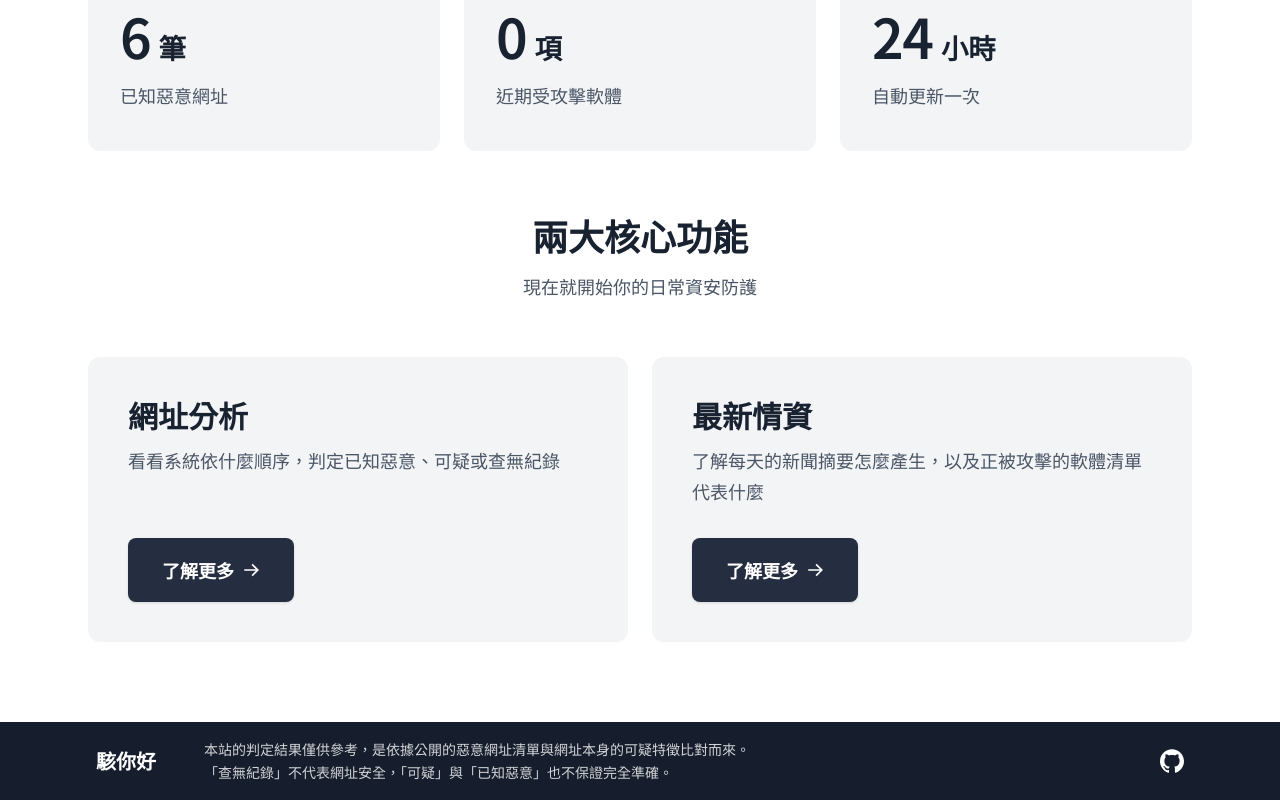
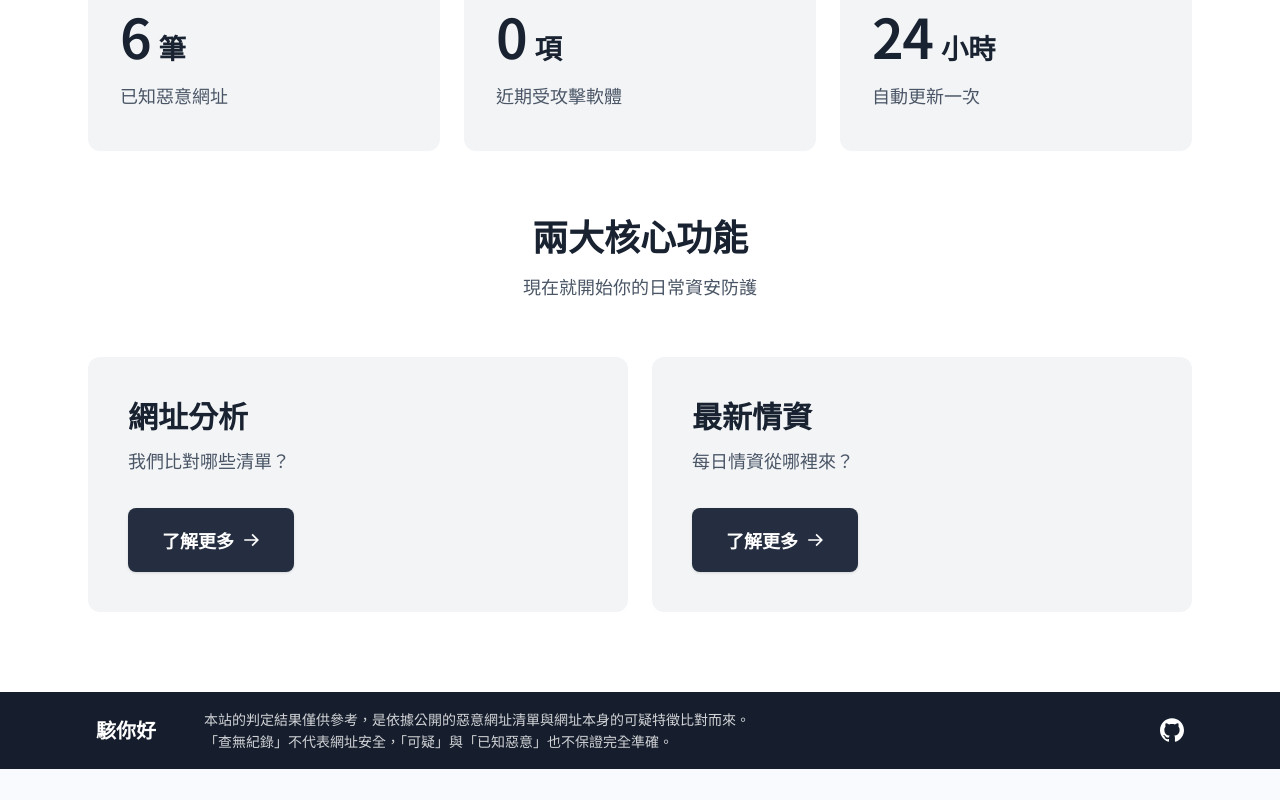
Before and after one commit to Axjer/WhatTheHack, a React (Vite) app: page / in a window 1280 px wide. Shown: the part 2612-3412 px from the top of the page. After the commit the page ends 3381 px from the top, so only its background shows below. Built offline with nearby package versions, Linux system fonts and the light colour scheme.

Commit message:
Shorten the homepage action card descriptions to questions (#3)
Co-Authored-By: Claude Opus 5.5 <noreply@anthropic.com>

```diff
--- a/src/pages/HomePage.tsx
+++ b/src/pages/HomePage.tsx
@@ -76,14 +76,14 @@ const statValueSize = 'text-[length:min(3.75rem,19cqi)] leading-none tracking-ti
 const actions: { title: string; description: string; link: PageLink; sectionTitle: string }[] = [
   {
     title: '網址分析',
-    description: '看看系統依什麼順序，判定已知惡意、可疑或查無紀錄',
+    description: '我們比對哪些清單？',
     link: { label: '了解更多', to: '/about#verdict' },
     // 按鈕前往的說明段落標題，只給螢幕閱讀器讀：兩顆按鈕文字相同，靠這段分辨目的地
     sectionTitle: '網址分析怎麼判定',
   },
   {
     title: '最新情資',
-    description: '了解每天的新聞摘要怎麼產生，以及正被攻擊的軟體清單代表什麼',
+    description: '每日情資從哪裡來？',
     link: { label: '了解更多', to: '/about#intel' },
     sectionTitle: '最新情資怎麼整理',
   },
```
Also changed, not shown: 2 other files (tests, documents, lock files or other folders).
